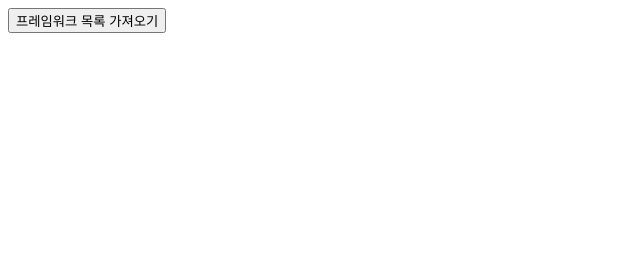
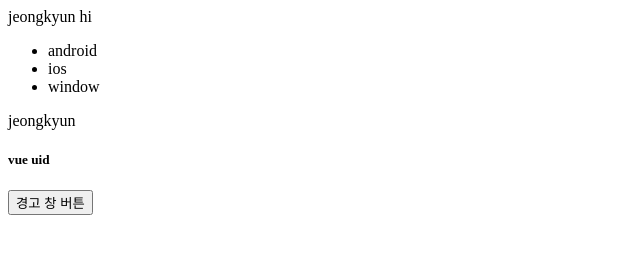
Before and after one commit to Anjeongkyun/doit_vuejs, a plain HTML site: page index.html in a window 1280 px wide. Shown: the whole page, without its empty margins (0-640 px from the left). Drawn offline with nearby package versions, Linux system fonts and the light colour scheme.

Commit message:
디렉티브 v- if,for, show,bind, on 구현

```diff
--- a/index.html
+++ b/index.html
@@ -6,21 +6,28 @@
   </head>
   <body>
     <div id = "app">
-      <button v-on:click="getData">프레임워크 목록 가져오기</button>
+      <a v-if="flag">jeongkyun hi</a>
+      <ul>
+        <li v-for = "system in system">{{system}}</li>
+      </ul>
+      <p v-show="flag">jeongkyun</p>
+      <h5 v-bind:id = "uid">vue uid</h5>
+      <button v-on:click="popupAlert">경고 창 버튼</button>
     </div>
 
     <script src="https://cdn.jsdelivr.net/npm/vue@2.5.2/dist/vue.js"></script>
-    <script src="https://unpkg.com/axios/dist/axios.min.js"></script>
 
     <script>
       new Vue({
         el : '#app',
-        methods : {
-          getData: function() {
-            axios.get('https://raw.githubusercontent.com/joshua1988/doit-vuejs/master/data/demo.json')
-            .then(function(response){
-              console.log(response);
-            });
+        data:{
+          flag : true,
+          system : ['android', 'ios', 'window'],
+          uid : 10
+        },
+        methods :  {
+          popupAlert: function() {
+            return alert('경고 창입니다');
           }
         }
       });
```
